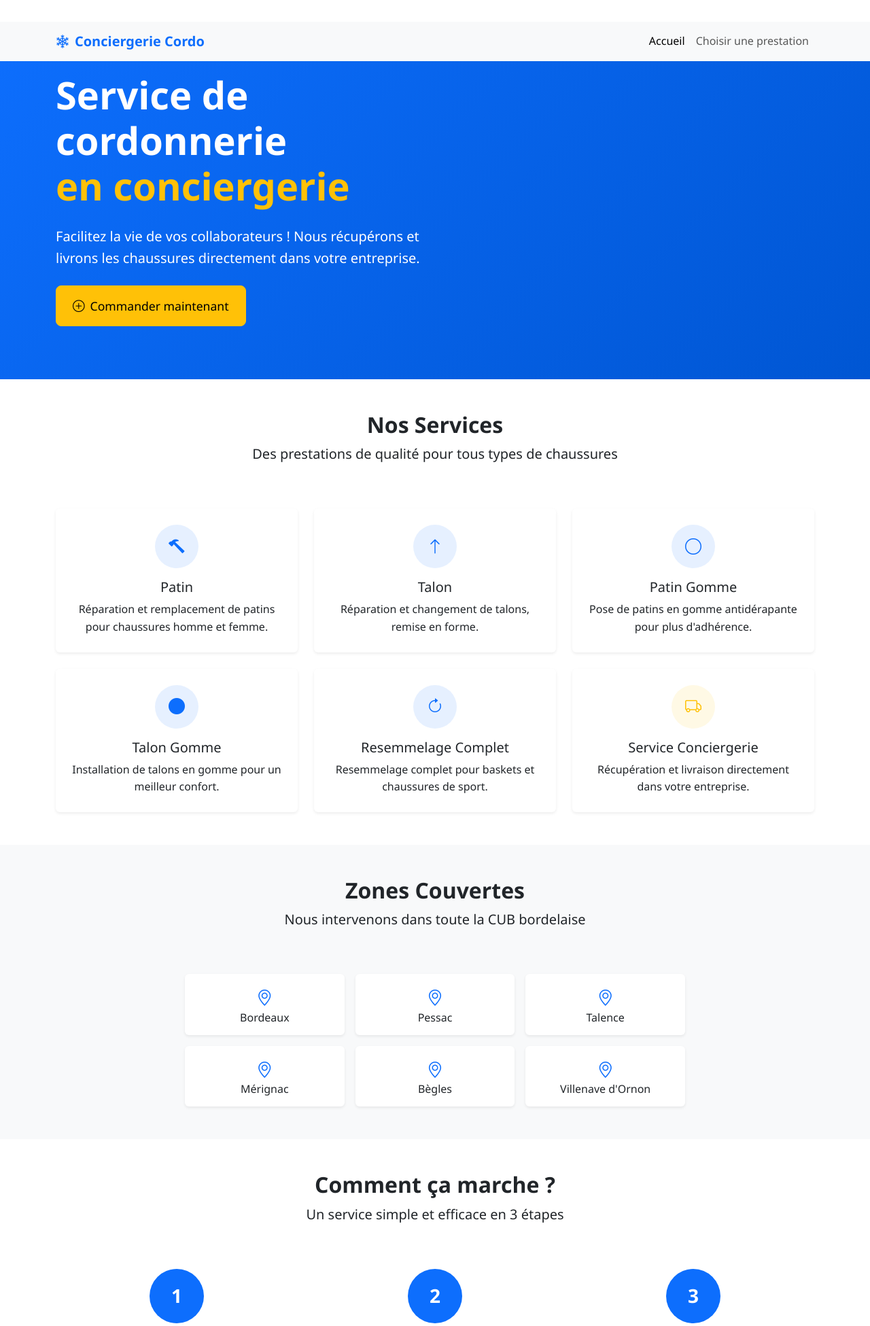
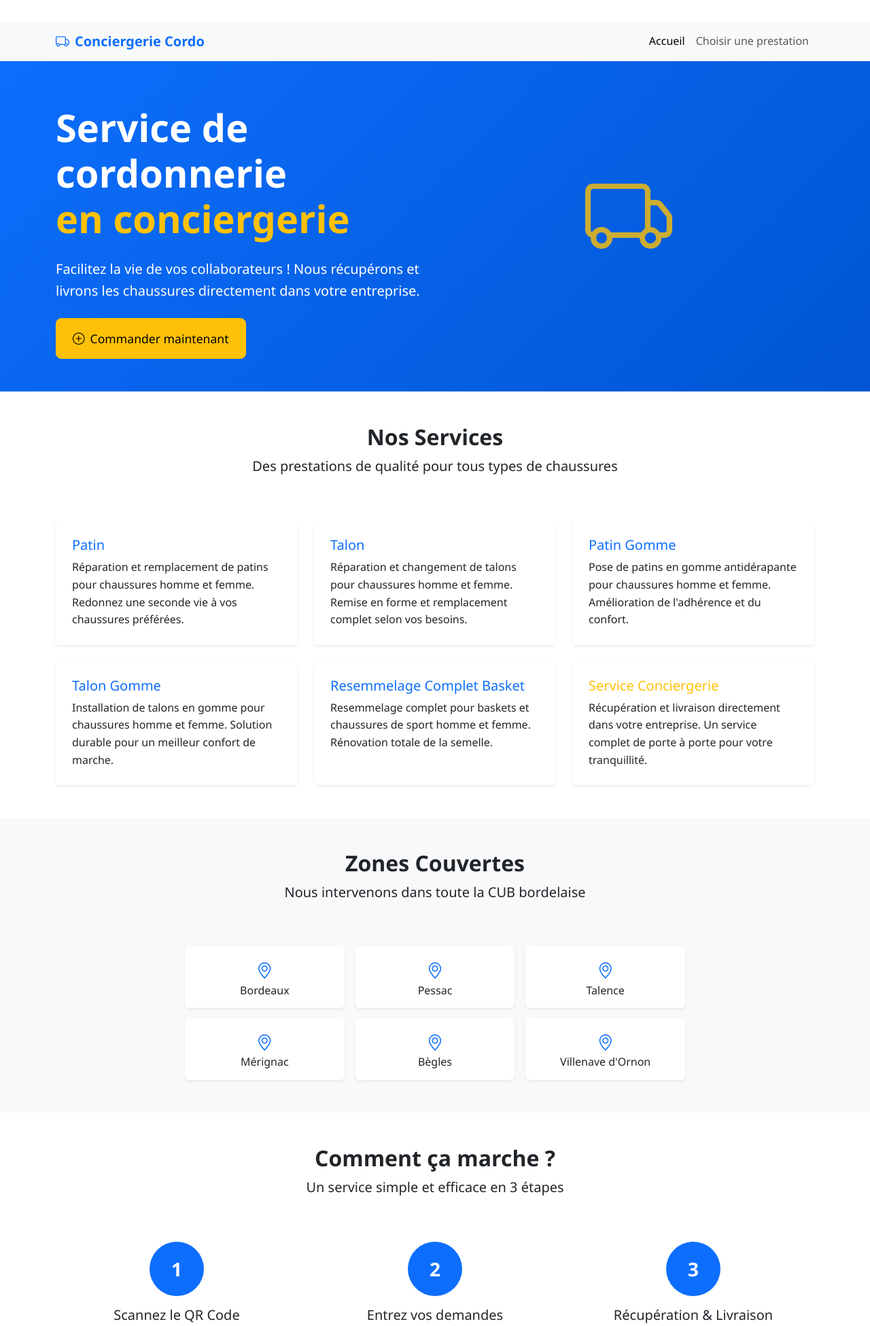
Before and after one commit to mathieu6700417/conciergeriecordo, a Flask app: page / in a window 1280 px wide. Shown: the top 1951 px of the page at 68% size. Run offline with Flask 3, Linux system fonts and the light colour scheme.

Commit message:
feat: Améliore UX de commande avec vues réduites et persistance
- Remplace icônes snow par truck (cohérence métier)
- Ajoute vue réduite pour paires validées avec bouton edit
- Implémente persistance localStorage (24h expiration)
- Masque champs photo jusqu'à sélection service
- Force validation étape par étape
- Base services sur vraies prestations DB
- Améliore layout hero banner et boutons

🤖 Generated with Claude Code

Co-Authored-By: Claude <noreply@anthropic.com>

```diff
--- a/static/css/main.css
+++ b/static/css/main.css
@@ -257,3 +257,37 @@ body {
 .btn[disabled]::before {
     display: none !important;
 }
+
+/* Collapsed pair styles */
+.paire-card.validated.collapsed {
+    padding: 1rem;
+    background-color: #f8f9fa;
+    border-color: var(--success-color);
+}
+
+.paire-card.validated.collapsed .collapsed-view {
+    min-height: 60px;
+}
+
+.paire-card.validated.collapsed:hover {
+    border-color: var(--success-color);
+    box-shadow: 0 2px 8px rgba(25, 135, 84, 0.15);
+}
+
+.collapsed-view img {
+    border: 1px solid #dee2e6;
+}
+
+/* Smooth transitions for view switching */
+.full-view, .collapsed-view {
+    transition: all 0.3s ease;
+}
+
+/* Edit button styling */
+.btn-group .btn {
+    border-radius: 0.375rem !important;
+}
+
+.btn-group .btn:not(:last-child) {
+    margin-right: 0.25rem;
+}
--- a/templates/base.html
+++ b/templates/base.html
@@ -22,7 +22,7 @@
     <nav class="navbar navbar-expand-lg navbar-light bg-light sticky-top">
         <div class="container">
             <a class="navbar-brand fw-bold text-primary" href="{{ url_for('main.home') }}">
-                <i class="bi bi-snow2 me-2"></i>Conciergerie Cordo
+                <i class="bi bi-truck me-2"></i>Conciergerie Cordo
             </a>
 
             <button class="navbar-toggler" type="button" data-bs-toggle="collapse" data-bs-target="#navbarNav">
@@ -66,7 +66,7 @@
         <div class="container">
             <div class="row">
                 <div class="col-md-6">
-                    <h5><i class="bi bi-snow2 me-2"></i>Conciergerie Cordo</h5>
+                    <h5><i class="bi bi-truck me-2"></i>Conciergerie Cordo</h5>
                     <p>Service de cordonnerie en conciergerie pour les entreprises de la CUB bordelaise.</p>
                     <p class="mb-1"><strong>Zones couvertes :</strong></p>
                     <p class="small">Bordeaux • Pessac • Talence • Mérignac • Bègles • Villenave d'Ornon</p>
--- a/templates/home.html
+++ b/templates/home.html
@@ -6,7 +6,7 @@
     <div class="container">
         <div class="row align-items-center">
             <div class="col-lg-6">
-                <h1 class="display-4 fw-bold mb-4">
+                <h1 class="display-4 fw-bold mb-4 mt-5">
                     Service de cordonnerie<br>
                     <span class="text-warning">en conciergerie</span>
                 </h1>
@@ -17,6 +17,9 @@
                 <a href="{{ url_for('main.choix_prestation') }}" class="btn btn-warning btn-lg px-4 py-3">
                     <i class="bi bi-plus-circle me-2"></i>Commander maintenant
                 </a>
+            </div>
+            <div class="col-lg-6 text-center">
+                <i class="bi bi-truck text-warning" style="font-size: 8rem; opacity: 0.8;"></i>
             </div>
         </div>
     </div>
@@ -34,67 +37,49 @@
         <div class="row g-4">
             <div class="col-md-6 col-lg-4">
                 <div class="card h-100 border-0 shadow-sm">
-                    <div class="card-body text-center p-4">
-                        <div class="bg-primary bg-opacity-10 rounded-circle d-inline-flex align-items-center justify-content-center mb-3" style="width: 64px; height: 64px;">
-                            <i class="bi bi-hammer text-primary fs-4"></i>
-                        </div>
-                        <h5 class="card-title">Patin</h5>
-                        <p class="card-text">Réparation et remplacement de patins pour chaussures homme et femme.</p>
+                    <div class="card-body p-4">
+                        <h5 class="card-title text-primary">Patin</h5>
+                        <p class="card-text">Réparation et remplacement de patins pour chaussures homme et femme. Redonnez une seconde vie à vos chaussures préférées.</p>
                     </div>
                 </div>
             </div>
             <div class="col-md-6 col-lg-4">
                 <div class="card h-100 border-0 shadow-sm">
-                    <div class="card-body text-center p-4">
-                        <div class="bg-primary bg-opacity-10 rounded-circle d-inline-flex align-items-center justify-content-center mb-3" style="width: 64px; height: 64px;">
-                            <i class="bi bi-arrow-up text-primary fs-4"></i>
-                        </div>
-                        <h5 class="card-title">Talon</h5>
-                        <p class="card-text">Réparation et changement de talons, remise en forme.</p>
+                    <div class="card-body p-4">
+                        <h5 class="card-title text-primary">Talon</h5>
+                        <p class="card-text">Réparation et changement de talons pour chaussures homme et femme. Remise en forme et remplacement complet selon vos besoins.</p>
                     </div>
                 </div>
             </div>
             <div class="col-md-6 col-lg-4">
                 <div class="card h-100 border-0 shadow-sm">
-                    <div class="card-body text-center p-4">
-                        <div class="bg-primary bg-opacity-10 rounded-circle d-inline-flex align-items-center justify-content-center mb-3" style="width: 64px; height: 64px;">
-                            <i class="bi bi-circle text-primary fs-4"></i>
-                        </div>
-                        <h5 class="card-title">Patin Gomme</h5>
-                        <p class="card-text">Pose de patins en gomme antidérapante pour plus d'adhérence.</p>
+                    <div class="card-body p-4">
+                        <h5 class="card-title text-primary">Patin Gomme</h5>
+                        <p class="card-text">Pose de patins en gomme antidérapante pour chaussures homme et femme. Amélioration de l'adhérence et du confort.</p>
                     </div>
                 </div>
             </div>
             <div class="col-md-6 col-lg-4">
                 <div class="card h-100 border-0 shadow-sm">
-                    <div class="card-body text-center p-4">
-                        <div class="bg-primary bg-opacity-10 rounded-circle d-inline-flex align-items-center justify-content-center mb-3" style="width: 64px; height: 64px;">
-                            <i class="bi bi-circle-fill text-primary fs-4"></i>
-                        </div>
-                        <h5 class="card-title">Talon Gomme</h5>
-                        <p class="card-text">Installation de talons en gomme pour un meilleur confort.</p>
+                    <div class="card-body p-4">
+                        <h5 class="card-title text-primary">Talon Gomme</h5>
+                        <p class="card-text">Installation de talons en gomme pour chaussures homme et femme. Solution durable pour un meilleur confort de marche.</p>
                     </div>
                 </div>
             </div>
             <div class="col-md-6 col-lg-4">
                 <div class="card h-100 border-0 shadow-sm">
-                    <div class="card-body text-center p-4">
-                        <div class="bg-primary bg-opacity-10 rounded-circle d-inline-flex align-items-center justify-content-center mb-3" style="width: 64px; height: 64px;">
-                            <i class="bi bi-arrow-clockwise text-primary fs-4"></i>
-                        </div>
-                        <h5 class="card-title">Resemmelage Complet</h5>
-                        <p class="card-text">Resemmelage complet pour baskets et chaussures de sport.</p>
+                    <div class="card-body p-4">
+                        <h5 class="card-title text-primary">Resemmelage Complet Basket</h5>
+                        <p class="card-text">Resemmelage complet pour baskets et chaussures de sport homme et femme. Rénovation totale de la semelle.</p>
                     </div>
                 </div>
             </div>
             <div class="col-md-6 col-lg-4">
                 <div class="card h-100 border-0 shadow-sm">
-                    <div class="card-body text-center p-4">
-                        <div class="bg-warning bg-opacity-10 rounded-circle d-inline-flex align-items-center justify-content-center mb-3" style="width: 64px; height: 64px;">
-                            <i class="bi bi-truck text-warning fs-4"></i>
-                        </div>
-                        <h5 class="card-title">Service Conciergerie</h5>
-                        <p class="card-text">Récupération et livraison directement dans votre entreprise.</p>
+                    <div class="card-body p-4">
+                        <h5 class="card-title text-warning">Service Conciergerie</h5>
+                        <p class="card-text">Récupération et livraison directement dans votre entreprise. Un service complet de porte à porte pour votre tranquillité.</p>
                     </div>
                 </div>
             </div>
@@ -180,8 +165,8 @@
                     <div class="bg-primary text-white rounded-circle d-inline-flex align-items-center justify-content-center mb-3" style="width: 80px; height: 80px;">
                         <span class="fs-3 fw-bold">2</span>
                     </div>
-                    <h5>Photographiez vos chaussures</h5>
-                    <p>Prenez une photo de chaque paire et sélectionnez les services souhaités.</p>
+                    <h5>Entrez vos demandes</h5>
+                    <p>Entrez les services souhaités pour vos paires de chaussures.</p>
                 </div>
             </div>
             <div class="col-md-4">
@@ -205,7 +190,7 @@
                 <h2 class="fw-bold mb-4">Prêt à commander ?</h2>
                 <p class="lead mb-4">Simplifiez l'entretien de vos chaussures dès aujourd'hui</p>
                 <a href="{{ url_for('main.choix_prestation') }}" class="btn btn-warning btn-lg px-5 py-3">
-                    <i class="bi bi-camera me-2"></i>Prendre une photo et commander
+Choisir une prestation
                 </a>
             </div>
         </div>
```
Also changed, not shown: static/js/commande.js (+220 -18 lines), templates/choix_prestation.html (+14 -24 lines).
